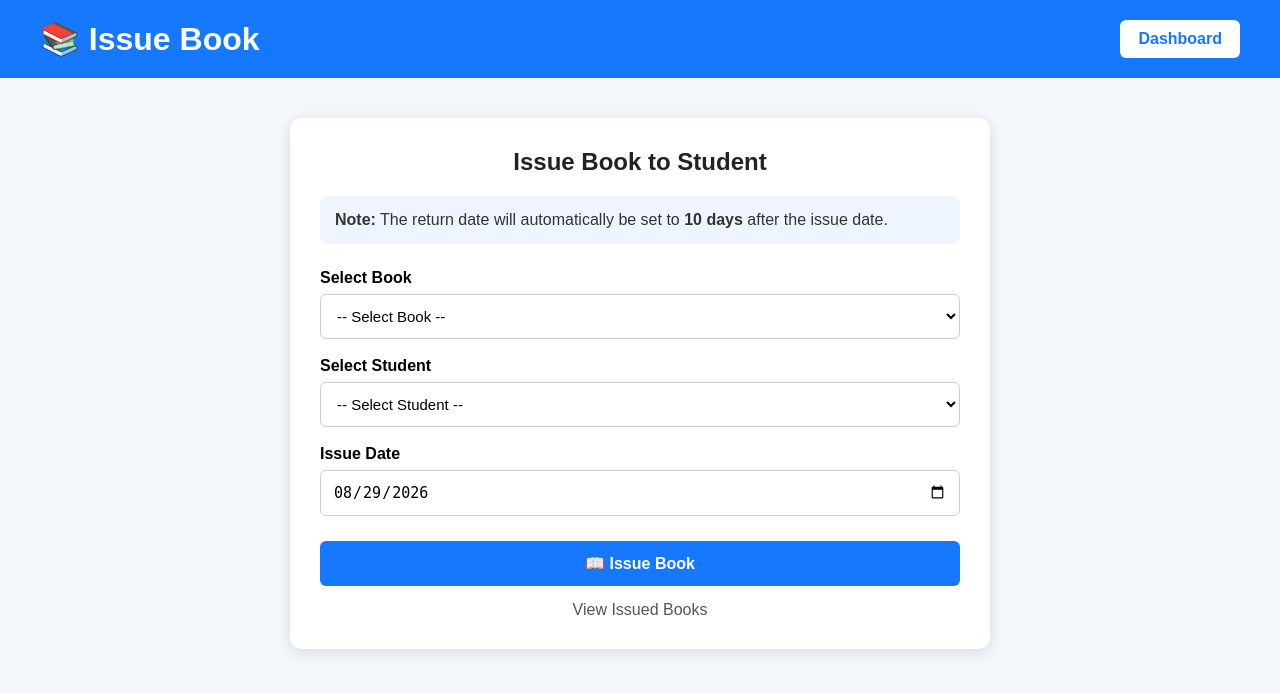
After one commit to kardapreet3-cmd/College-management-system, a Flask app: template templates/issue_book.html in a window 1280 px wide. The commit adds this page. Shown: the top 693 px of the page. Run offline with Flask 3, Linux system fonts and the light colour scheme; the template is opened without the code that fills it, so the values that code supplies are empty.

Commit message:
Fix issue and issued books pages

```diff
--- /dev/null
+++ b/templates/issue_book.html
@@ -0,0 +1,267 @@
+<!DOCTYPE html>
+<html lang="en">
+
+<head>
+    <meta charset="UTF-8">
+    <meta name="viewport" content="width=device-width, initial-scale=1.0">
+
+    <title>Issue Book - Library</title>
+
+    <style>
+        * {
+            box-sizing: border-box;
+        }
+
+        body {
+            margin: 0;
+            font-family: Arial, sans-serif;
+            background: #f4f7fb;
+        }
+
+        .header {
+            background: #1677ff;
+            color: white;
+            padding: 20px 40px;
+
+            display: flex;
+            justify-content: space-between;
+            align-items: center;
+        }
+
+        .header h1 {
+            margin: 0;
+        }
+
+        .back {
+            background: white;
+            color: #1677ff;
+            text-decoration: none;
+            padding: 10px 18px;
+            border-radius: 6px;
+            font-weight: bold;
+        }
+
+        .container {
+            width: 90%;
+            max-width: 700px;
+            margin: 40px auto;
+        }
+
+        .box {
+            background: white;
+            padding: 30px;
+            border-radius: 12px;
+            box-shadow: 0 3px 15px rgba(0, 0, 0, 0.12);
+        }
+
+        h2 {
+            margin-top: 0;
+            text-align: center;
+            color: #222;
+        }
+
+        .info {
+            background: #eef5ff;
+            padding: 15px;
+            border-radius: 8px;
+            margin-bottom: 25px;
+            color: #333;
+        }
+
+        label {
+            display: block;
+            margin-top: 18px;
+            margin-bottom: 7px;
+            font-weight: bold;
+        }
+
+        select,
+        input {
+            width: 100%;
+            padding: 12px;
+            border: 1px solid #ccc;
+            border-radius: 6px;
+            font-size: 15px;
+            background: white;
+        }
+
+        select:focus,
+        input:focus {
+            outline: none;
+            border-color: #1677ff;
+        }
+
+        button {
+            width: 100%;
+            padding: 13px;
+            margin-top: 25px;
+
+            border: none;
+            border-radius: 6px;
+
+            background: #1677ff;
+            color: white;
+
+            font-size: 16px;
+            font-weight: bold;
+            cursor: pointer;
+        }
+
+        button:hover {
+            background: #0d5dcc;
+        }
+
+        .cancel {
+            display: block;
+            text-align: center;
+            margin-top: 15px;
+            color: #555;
+            text-decoration: none;
+        }
+
+        .cancel:hover {
+            color: #1677ff;
+        }
+    </style>
+
+</head>
+
+<body>
+
+    <div class="header">
+
+        <h1>📚 Issue Book</h1>
+
+        <a href="{{ url_for('librarian_dashboard') }}"
+           class="back">
+            Dashboard
+        </a>
+
+    </div>
+
+
+    <div class="container">
+
+        <div class="box">
+
+            <h2>Issue Book to Student</h2>
+
+            <div class="info">
+                <strong>Note:</strong>
+                The return date will automatically be set to
+                <strong>10 days</strong> after the issue date.
+            </div>
+
+
+            <form method="POST"
+                  action="{{ url_for('issue_book') }}">
+
+
+                <!-- BOOK -->
+
+                <label for="book_id">
+                    Select Book
+                </label>
+
+                <select id="book_id"
+                        name="book_id"
+                        required>
+
+                    <option value="">
+                        -- Select Book --
+                    </option>
+
+                    {% for book in books %}
+
+                    <option value="{{ book[0] }}">
+
+                        {{ book[1] }}
+                        -
+                        {{ book[2] }}
+
+                    </option>
+
+                    {% endfor %}
+
+                </select>
+
+
+                <!-- STUDENT -->
+
+                <label for="student_id">
+                    Select Student
+                </label>
+
+                <select id="student_id"
+                        name="student_id"
+                        required>
+
+                    <option value="">
+                        -- Select Student --
+                    </option>
+
+                    {% for student in students %}
+
+                    <option value="{{ student[0] }}">
+
+                        {{ student[1] }}
+                        -
+                        {{ student[2] }}
+
+                    </option>
+
+                    {% endfor %}
+
+                </select>
+
+
+                <!-- ISSUE DATE -->
+
+                <label for="issue_date">
+                    Issue Date
+                </label>
+
+                <input
+                    type="date"
+                    id="issue_date"
+                    name="issue_date"
+                    required
+                >
+
+
+                <button type="submit">
+                    📖 Issue Book
+                </button>
+
+
+                <a href="{{ url_for('issued_books') }}"
+                   class="cancel">
+
+                    View Issued Books
+
+                </a>
+
+            </form>
+
+        </div>
+
+    </div>
+
+
+    <script>
+
+        // Automatically set today's date
+
+        const dateInput =
+            document.getElementById("issue_date");
+
+        const today =
+            new Date().toISOString().split("T")[0];
+
+        dateInput.value = today;
+
+    </script>
+
+</body>
+
+</html>
```
Also changed, not shown: templates/issued_books.html (+170 -66 lines).
